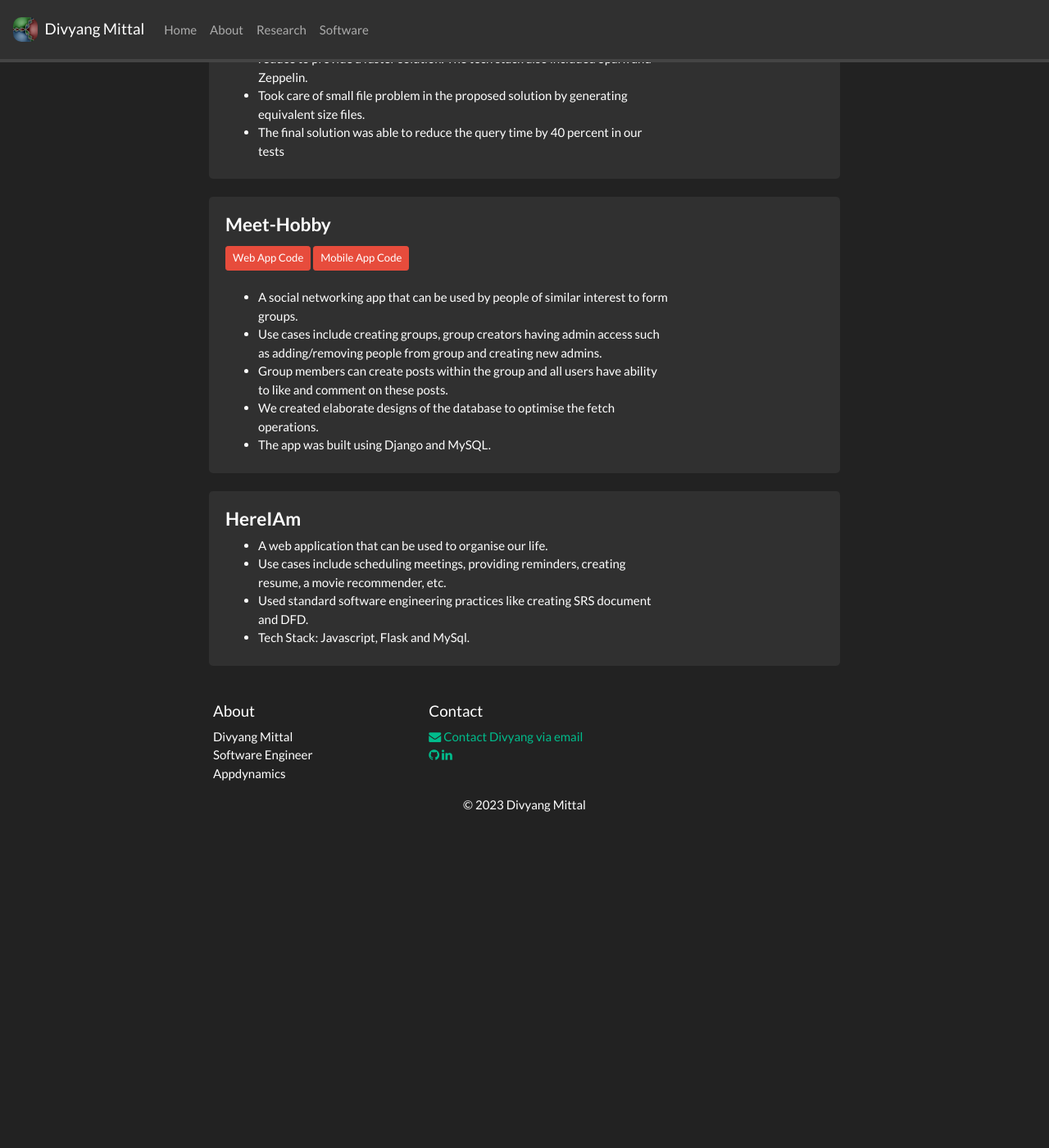
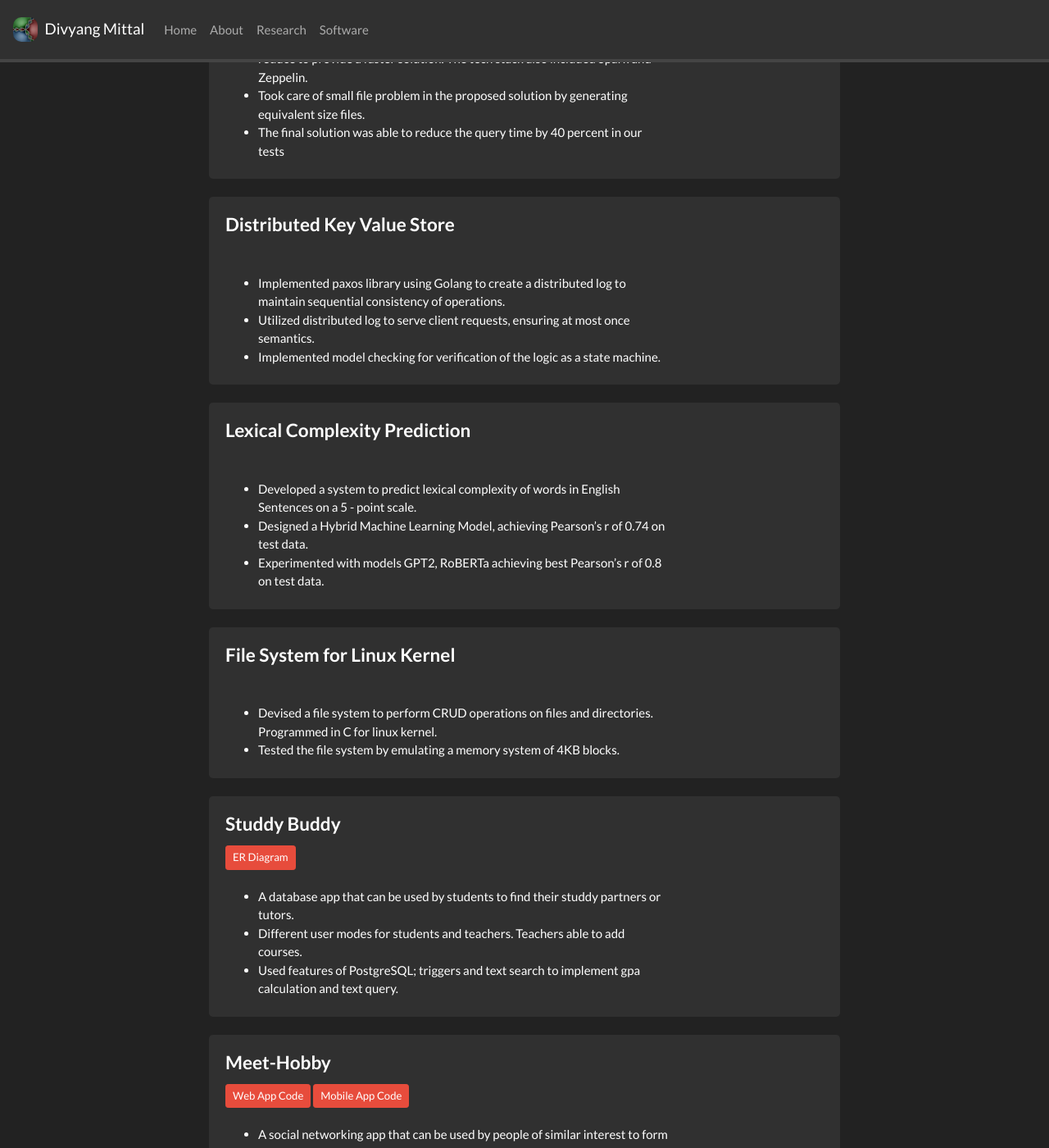
Before and after one commit to divyang-mittal/divyang-mittal.github.io, a Jekyll site: the page built from _pages/software.md, in a window 1280 px wide and 1400 px high, scrolled down 630 px. Shown: the whole window at 82% size. Built offline with Jekyll 4.4.1, drawn with Linux system fonts in a browser that asks for light colours; nearby versions of some CDN libraries; a style sheet for code colours, icons or effects is not loaded; before the commit the page ends 1639 px from its top, so only the background shows below that; some of the changed text lies outside the part shown.

Commit message:
Update projects and resume

```diff
--- a/_pages/software.md
+++ b/_pages/software.md
@@ -65,6 +65,56 @@ solution. The tech stack also included Spark and Zeppelin.
 <div class="jumbotron">
 <div class="row align-items-end">
 <div class="col-md-9 col-sm-12">
+<h4><b>Distributed Key Value Store</b></h4>
+<br>
+- Implemented paxos library using Golang to create a distributed log to maintain sequential consistency of operations.
+- Utilized distributed log to serve client requests, ensuring at most once semantics.
+- Implemented model checking for verification of the logic as a state machine.
+
+</div>
+</div>
+</div>
+
+<div class="jumbotron">
+<div class="row align-items-end">
+<div class="col-md-9 col-sm-12">
+<h4><b>Lexical Complexity Prediction</b></h4>
+<br>
+- Developed a system to predict lexical complexity of words in English Sentences on a 5 - point scale.
+- Designed a Hybrid Machine Learning Model, achieving Pearson’s r of 0.74 on test data.
+- Experimented with models GPT2, RoBERTa achieving best Pearson’s r of 0.8 on test data.
+</div>
+</div>
+</div>
+
+<div class="jumbotron">
+<div class="row align-items-end">
+<div class="col-md-9 col-sm-12">
+<h4><b>File System for Linux Kernel</b></h4>
+<br>
+- Devised a file system to perform CRUD operations on files and directories. Programmed in C for linux kernel.
+- Tested the file system by emulating a memory system of 4KB blocks.
+</div>
+</div>
+</div>
+
+<div class="jumbotron">
+<div class="row align-items-end">
+<div class="col-md-9 col-sm-12">
+<h4><b>Studdy Buddy</b></h4>
+<a href="{{ site.url }}{{ site.baseurl }}/papers/ERDiagram.pdf" target="_blank"><button class="btn btn-danger btn-sm">ER Diagram</button></a>
+<br>
+- A database app that can be used by students to find their studdy partners or tutors.
+- Different user modes for students and teachers. Teachers able to add courses.
+- Used features of PostgreSQL; triggers and text search to implement gpa calculation and text query.
+
+</div>
+</div>
+</div>
+
+<div class="jumbotron">
+<div class="row align-items-end">
+<div class="col-md-9 col-sm-12">
 <h4><b>Meet-Hobby</b></h4>
 <a href="https://github.com/divyang-mittal/Meet-hobby" target="_blank"><button class="btn btn-danger btn-sm">Web App Code</button></a> <a href="https://github.com/divyang-mittal/android-meet-hobby" target="_blank"><button class="btn btn-danger btn-sm">Mobile App Code</button></a>
 <br>
@@ -73,6 +123,19 @@ solution. The tech stack also included Spark and Zeppelin.
 - Group members can create posts within the group and all users have ability to like and comment on these posts.
 - We created elaborate designs of the database to optimise the fetch operations.
 - The app was built using Django and MySQL.
+
+</div>
+</div>
+</div>
+
+<div class="jumbotron">
+<div class="row align-items-end">
+<div class="col-md-9 col-sm-12">
+<h4><b>Computer Networks Projects</b></h4>
+<br>
+- Created a peer to peer network where peers communicate using rpc calls. Used a discovery server to identify various peers in the network.
+- Developed a proxy server which reads all the requests and redirects them to appropriate destination.
+- Developed an API over udp sockets to provide reliable communication.
 
 </div>
 </div>
```
Also changed, not shown: 2 other files.
